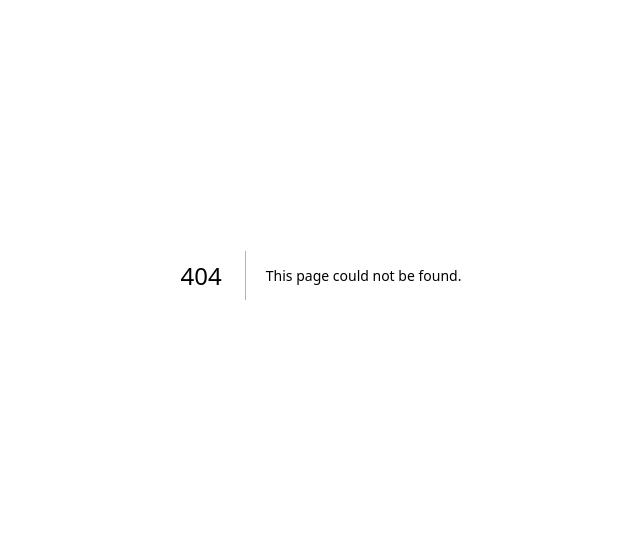
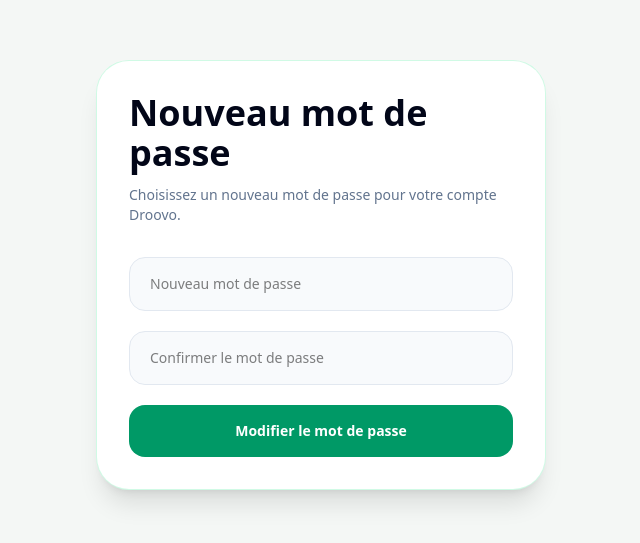
Before and after one commit to lafere75-del/Droovo, a Next.js app: page /reset-password in a window 1280 px wide. Before the commit this address had no page. Shown: the part 125-668 px from the top of the page, without its empty margins (319-959 px from the left). Built offline with nearby package versions, Linux system fonts and the light colour scheme.

Commit message:
Create page.jsx

```diff
--- /dev/null
+++ b/app/reset-password/page.jsx
@@ -0,0 +1,107 @@
+"use client";
+
+import { useState } from "react";
+import Link from "next/link";
+import { supabase } from "../../lib/supabaseClient";
+
+export default function ResetPasswordPage() {
+  const [password, setPassword] = useState("");
+  const [confirmPassword, setConfirmPassword] = useState("");
+
+  const [loading, setLoading] = useState(false);
+  const [success, setSuccess] = useState(false);
+  const [error, setError] = useState("");
+
+  async function handleUpdatePassword(e) {
+    e.preventDefault();
+
+    setError("");
+
+    if (password.length < 6) {
+      setError("Le mot de passe doit contenir au moins 6 caractères.");
+      return;
+    }
+
+    if (password !== confirmPassword) {
+      setError("Les mots de passe ne correspondent pas.");
+      return;
+    }
+
+    setLoading(true);
+
+    const { error } = await supabase.auth.updateUser({
+      password,
+    });
+
+    if (error) {
+      setError(error.message);
+    } else {
+      setSuccess(true);
+    }
+
+    setLoading(false);
+  }
+
+  return (
+    <main className="flex min-h-screen items-center justify-center bg-[#F4F7F5] px-6 py-10">
+      <div className="w-full max-w-md rounded-[2rem] bg-white p-8 shadow-xl ring-1 ring-emerald-100">
+        <h1 className="text-4xl font-black text-slate-950">
+          Nouveau mot de passe
+        </h1>
+
+        <p className="mt-3 text-sm text-slate-500">
+          Choisissez un nouveau mot de passe pour votre compte Droovo.
+        </p>
+
+        {success ? (
+          <div className="mt-8 rounded-2xl bg-emerald-50 p-5 text-center">
+            <p className="font-black text-emerald-700">
+              Mot de passe modifié
+            </p>
+
+            <Link
+              href="/login"
+              className="mt-5 inline-block rounded-2xl bg-emerald-600 px-5 py-3 text-sm font-black text-white"
+            >
+              Se connecter
+            </Link>
+          </div>
+        ) : (
+          <form onSubmit={handleUpdatePassword} className="mt-8 space-y-5">
+            <input
+              type="password"
+              required
+              placeholder="Nouveau mot de passe"
+              value={password}
+              onChange={(e) => setPassword(e.target.value)}
+              className="w-full rounded-2xl border border-slate-200 bg-slate-50 px-5 py-4 text-sm outline-none focus:border-emerald-500"
+            />
+
+            <input
+              type="password"
+              required
+              placeholder="Confirmer le mot de passe"
+              value={confirmPassword}
+              onChange={(e) => setConfirmPassword(e.target.value)}
+              className="w-full rounded-2xl border border-slate-200 bg-slate-50 px-5 py-4 text-sm outline-none focus:border-emerald-500"
+            />
+
+            {error && (
+              <div className="rounded-2xl bg-red-50 p-4 text-sm font-bold text-red-600">
+                {error}
+              </div>
+            )}
+
+            <button
+              type="submit"
+              disabled={loading}
+              className="w-full rounded-2xl bg-emerald-600 px-5 py-4 text-sm font-black text-white hover:bg-emerald-700 disabled:opacity-50"
+            >
+              {loading ? "Modification..." : "Modifier le mot de passe"}
+            </button>
+          </form>
+        )}
+      </div>
+    </main>
+  );
+}
```
